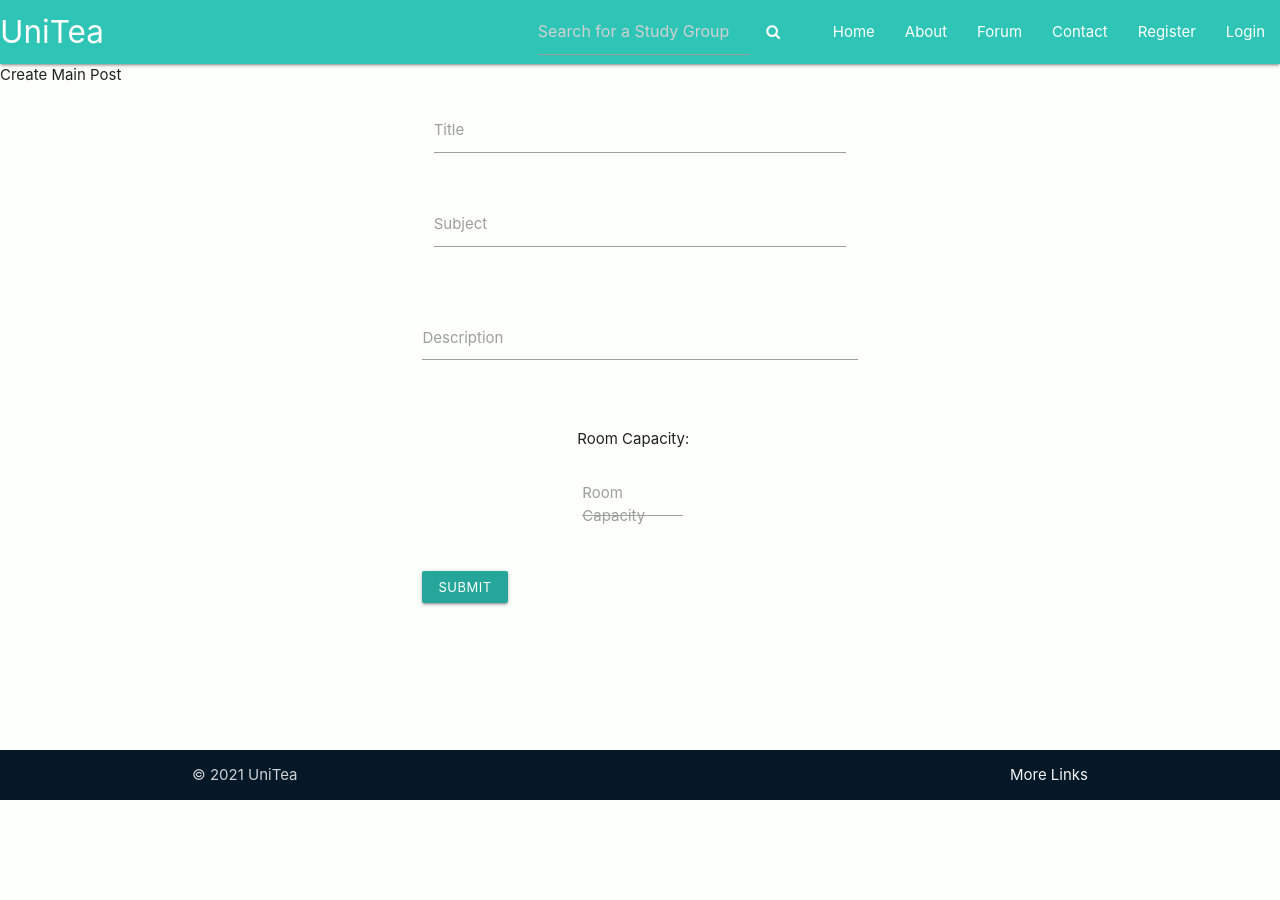
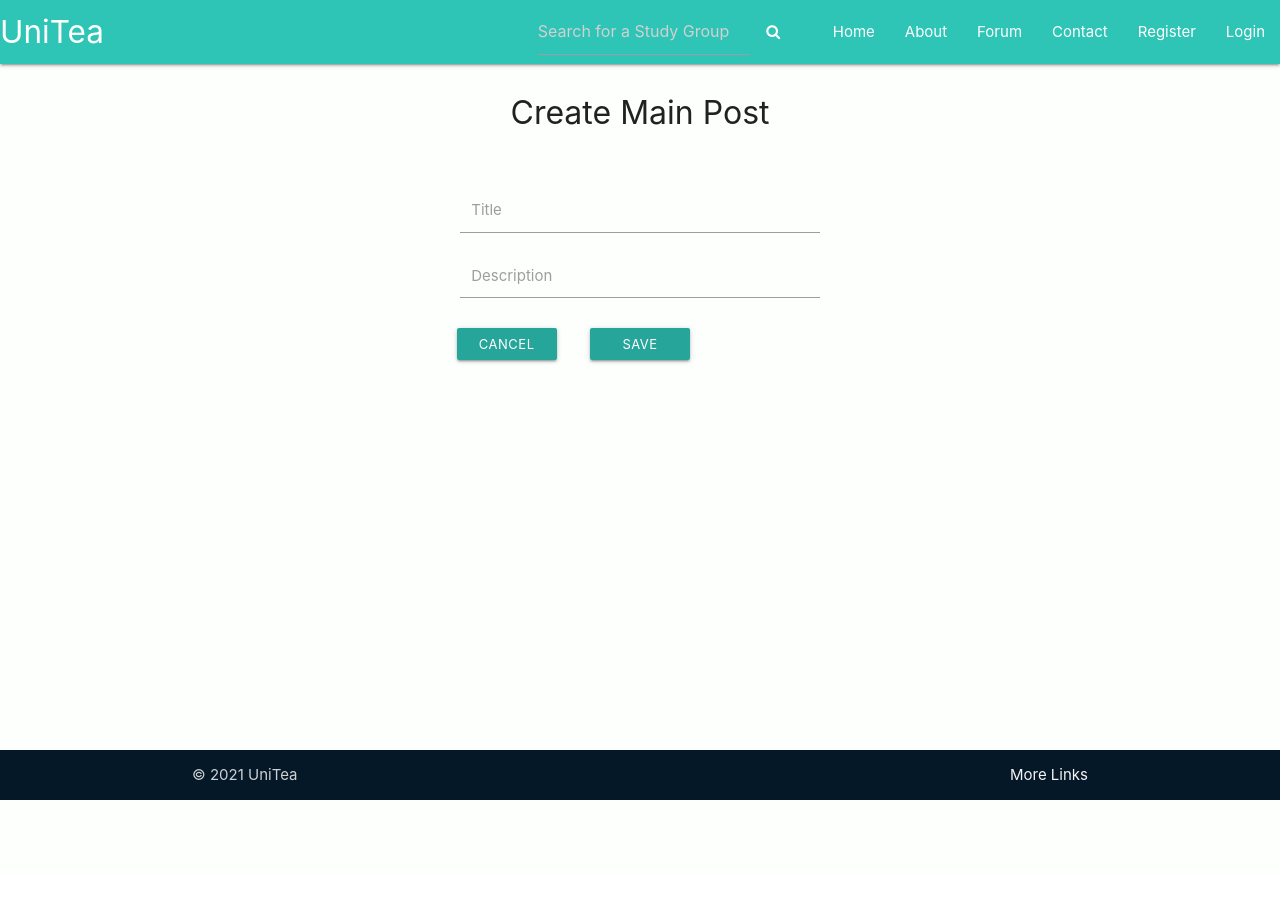
Before and after one commit to kiaragil/unitea, a Django app: template study_site/templates/testCreateMainPost.html in a window 1280 px wide. After the commit the page ends 800 px from the top, so only its background shows below. Run offline with Django 3.2, Linux system fonts and the light colour scheme; the template is opened without the code that fills it, so the values that code supplies are empty.

Commit message:
buttons fixed - create pages done

```diff
--- a/study_site/study_app/static/css/style.css
+++ b/study_site/study_app/static/css/style.css
@@ -9,7 +9,7 @@ body {
   display: flex;
   min-height: 100vh;
   flex-direction: column;
-  margin-bottom: 100px;
+  margin-bottom: 5em;
 }
 
 .container {
--- a/study_site/templates/index.html
+++ b/study_site/templates/index.html
@@ -1,6 +1,8 @@
 {% extends 'layouts/base.html' %}
 
 {% block content %}
+
+<p><div id="explainer"> Click on a subject button below to browse study groups OR use the search bar above to find one.</p></div>
 
 <div class="container">
 
@@ -13,7 +15,7 @@
         <div class="box f"><a href="business/studygrouplisting" class="font-white">Business</a></div>
     </div>
     <div class="create-wrapper">
-        <div class="box"><a href="/createstudygroup" class="font-white">Create Group +</a></div>
+        <div class="boxB"><a href="/createstudygroup" class="font-white">Create Group +</a></div>
     </div>
 
 </div>
--- a/study_site/templates/testCreateMainPost.html
+++ b/study_site/templates/testCreateMainPost.html
@@ -1,43 +1,28 @@
 {% extends 'layouts/base.html' %} {% block content %}
-
 {% load static %}
 {% block styles %}
-<link rel="stylesheet" href="{% static 'css/createMainPost.css' %}">
+<link rel="stylesheet" href="{% static 'css/editMainPost.css' %}">
 {% endblock %}
 
-<div class="Title">Create Main Post</div>
-<div class="row">
+<div class="editMP-wrapper">
+    <div class="editMP-content">
+        <div class="editMP-title"> Create Main Post</div>
         <form class="col s12">
-      <div class="row">
-        <div class="input-field col s12">
+            <div class="input-field col s12" id="editMP-text">
                 <input id="title" type="text">
                 <label for="title">Title</label>
             </div>
-        <div class="input-field col s12">
-          <input id="subject" type="text">
-          <label for="subject">Subject</label>
-        </div>
-      </div>
-      <div class="row">
-        <form class="col s12">
-          <div class="row">
-            <div class="input-field col s12">
+            <div class="input-field col s12" id="editMP-text">
                 <textarea id="description" class="materialize-textarea"></textarea>
                 <label for="description">Description</label>
             </div>
-          </div>
         </form>
-      </div>
-      <div class="row">
-        <div class="col s12">
-          Room Capacity:
-          <div class="input-field inline">
-            <input id="capacity_inline" type="number">
-            <label for="capacity_inline">Room Capacity</label>
+
+        <div class="editMP-buttons">
+            <a href="createMainPost.html" class="waves-effect waves-light btn-small" id="editMP-button">Cancel</a>
+            <a href="createMainPost.html" class="waves-effect waves-light btn-small" id="editMP-button">Save</a>
         </div>
     </div>
 </div>
-      <a href="editMainPost.html" class="waves-effect waves-light btn-small">Submit</a>
-
 
 {% endblock %}
```
Also changed, not shown: other parts of study_site/study_app/static/css/style.css (+39 -7 lines), study_site/templates/testCreateStudyPost.html (+16 -13 lines). Lines whose indentation alone changed are shown as unchanged.
